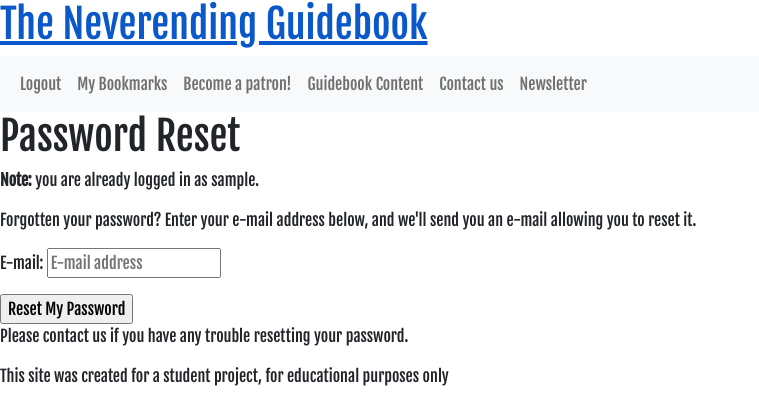
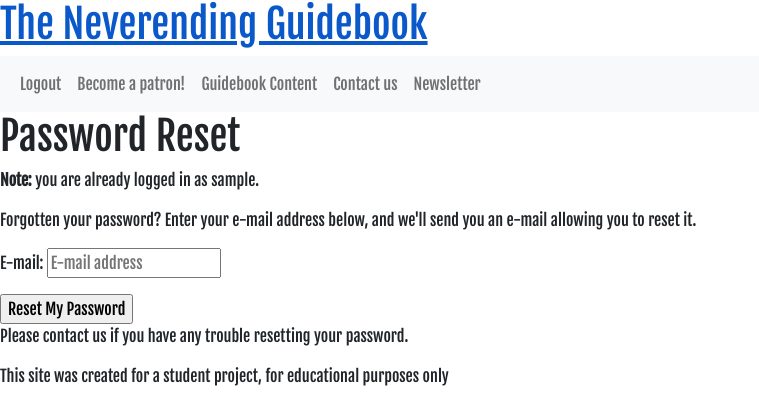
Before and after one commit to Cillian-G/neverending_guidebook, a Django app: page /accounts/password/reset/ in a window 1280 px wide. Shown: the top 420 px of the page, without its empty margins (0-759 px from the left). Run offline with Django 3.2, Linux system fonts and the light colour scheme; the visitor is signed in with stand-in values (Sample User, id 1); some libraries are stand-ins or nearby versions.

Commit message:
Comment out bookmarks link for future implementation

```diff
--- a/templates/base.html
+++ b/templates/base.html
@@ -54,9 +54,9 @@
                         <li class="nav-item">
                             <a class="nav-link" href="{% url 'account_logout' %}">Logout</a>
                         </li>
-                        <li class="nav-item">
-                            <a class="nav-link" href="{% url 'bookmarks' %}">My Bookmarks</a>
-                        </li class="nav-item">
+                        <!-- <li class="nav-item">
+                            <a class="nav-link" href="% url 'bookmarks' %">My Bookmarks</a>
+                        </li class="nav-item"> -->
                         {% if request.user.patron.patron_status != True %}
                         <li class="nav-item">
                             <a class="nav-link" href="{% url 'checkout' %}">Become a patron!</a>
```
